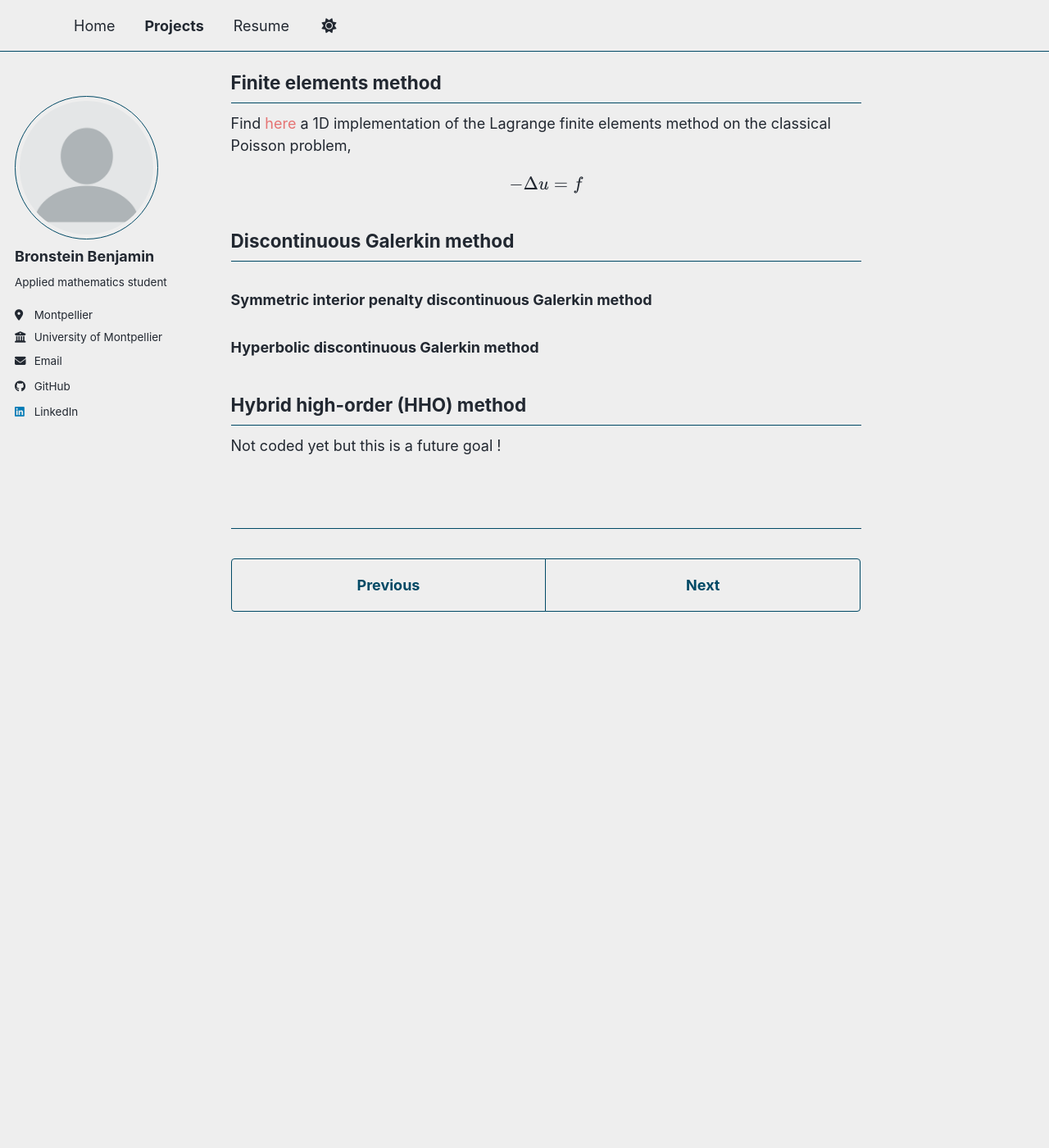
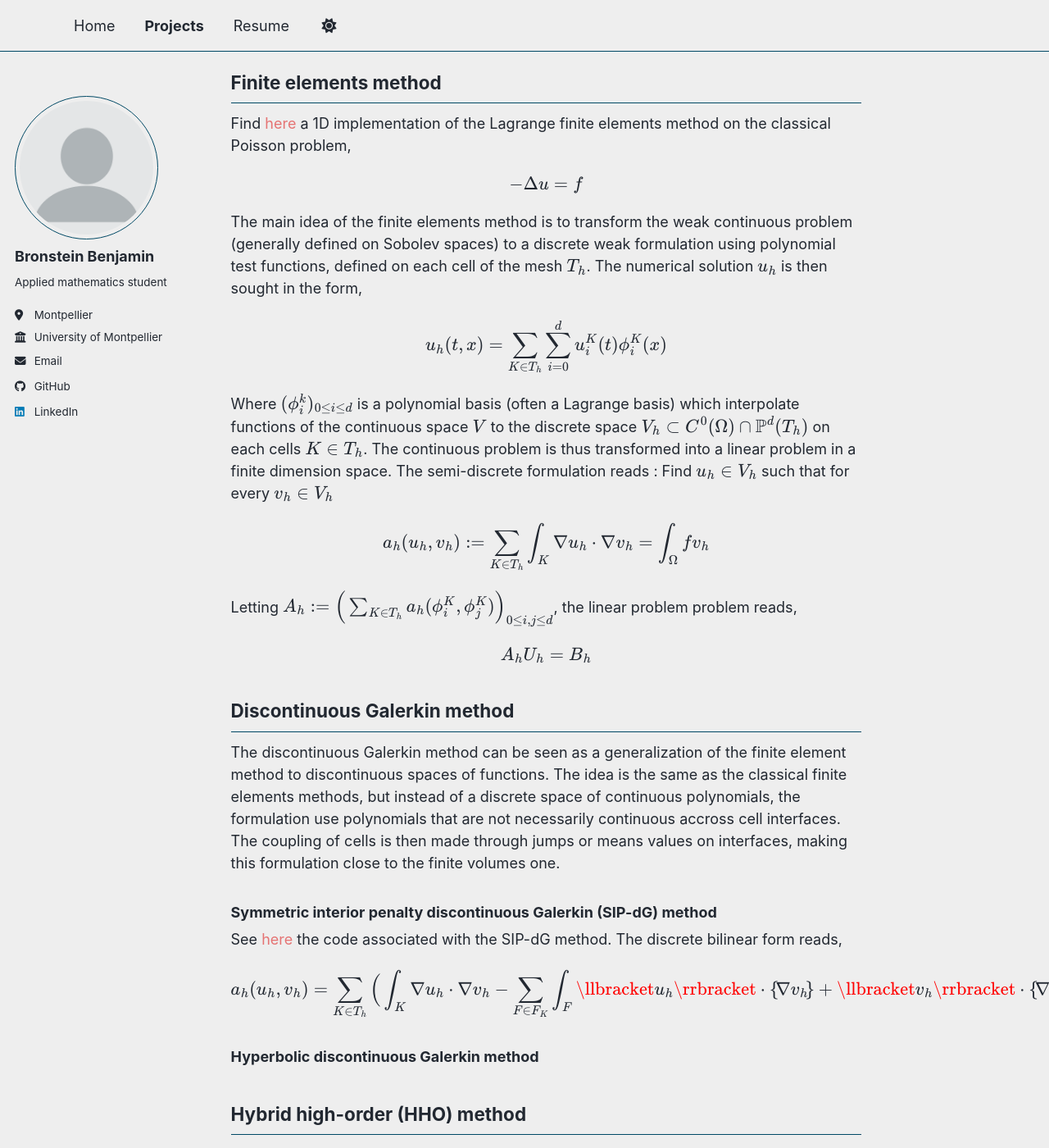
Before and after one commit to HerrBronstein/herrbronstein.github.io, a Jekyll site: the page built from _portfolio/portfolio-4.md, in a window 1280 px wide and 1400 px high, scrolled down 1614 px. Shown: the whole window at 82% size. Built offline with Jekyll 4.4.1, drawn with Linux system fonts in a browser that asks for light colours; a style sheet for code colours, icons or effects is not loaded; before the commit the page ends 2451 px from its top, so only the background shows below that.

Commit message:
Update portfolio-4.md

```diff
--- a/_portfolio/portfolio-4.md
+++ b/_portfolio/portfolio-4.md
@@ -45,8 +45,31 @@ Find [here](https://github.com/HerrBronstein/Numerical-Methods-Tools/tree/main/L
 
 $$- \Delta u = f$$
 
+The main idea of the finite elements method is to transform the weak continuous problem (generally defined on Sobolev spaces) to a discrete weak formulation using polynomial test functions, defined on each cell of the mesh $T_h$. The numerical solution $u_h$ is then sought in the form,
+
+$$u_h(t,x) = \sum_{K\in T_h}\sum_{i=0}^{d}u_i^K(t)\phi_i^K(x)$$
+
+Where $(\phi_i^k)_{0 \leq i \leq d}$ is a polynomial basis (often a Lagrange basis) which interpolate functions of the continuous space $V$ to the discrete space $V_h \subset C^0(\Omega)\cap\mathbb{P}^d(T_h)$ on each cells $K \in T_h$.
+The continuous problem is thus transformed into a linear problem in a finite dimension space. The semi-discrete formulation reads :
+Find $u_h \in V_h$ such that for every $v_h \in V_h$
+
+$$a_h(u_h,v_h) := \sum_{K \in T_h}\int_{K}\nabla u_h \cdot \nabla v_h = \int_{\Omega}fv_h $$
+
+Letting $$A_h := \Big(\sum_{K \in T_h}a_h(\phi_i^K,\phi_j^K)\Big)_{0\leq i,j \leq d}$$, the linear problem problem reads,
+
+$$A_hU_h=B_h$$
+
 ## Discontinuous Galerkin method
-### Symmetric interior penalty discontinuous Galerkin method
+
+The discontinuous Galerkin method can be seen as a generalization of the finite element method to discontinuous spaces of functions. The idea is the same as the classical finite elements methods, but instead of a discrete space of continuous polynomials, the formulation use polynomials that are not necessarily continuous accross cell interfaces. The coupling of cells is then made through jumps or means values on interfaces, making this formulation close to the finite volumes one.
+
+### Symmetric interior penalty discontinuous Galerkin (SIP-dG) method
+
+See [here](https://github.com/HerrBronstein/Numerical-Methods-Tools/tree/main/Discontinuous_Galerkin_Poisson) the code associated with the SIP-dG method.
+The discrete bilinear form reads,
+
+$$a_h(u_h,v_h)=\sum_{K \in T_h}\Big( \int_{K} \nabla u_h \cdot \nabla v_h - \sum_{F \in F_K}\int_{F} \llbracket u_h \rrbracket \cdot \{\! \nabla v_h \!\} +  \llbracket  v_h \rrbracket \cdot \{\! \nabla u_h \!\} + \sum_{F \in F_K} \int_{F} \frac{\eta}{h_F} \llbracket u_h \rrbracket \llbracket v_h \rrbracket \Big)$$
+
 ### Hyperbolic discontinuous Galerkin method
 
 ## Hybrid high-order (HHO) method
```
